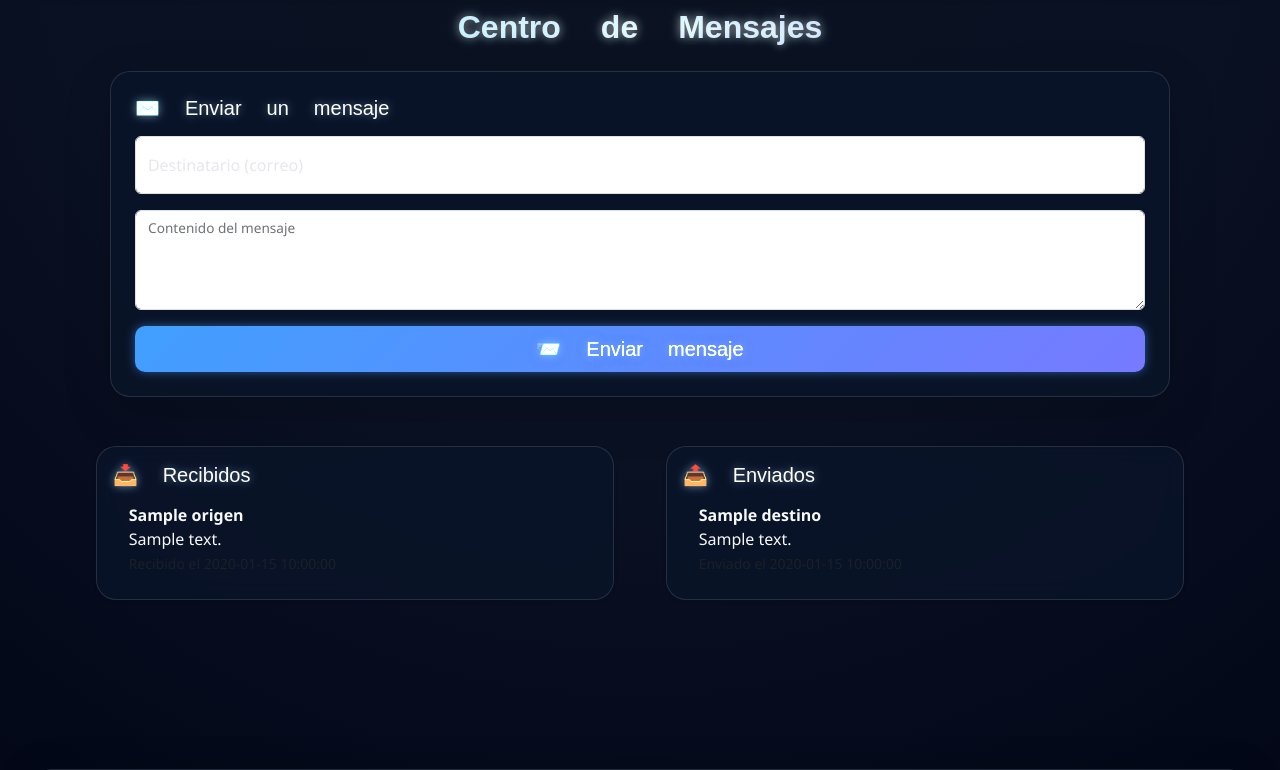
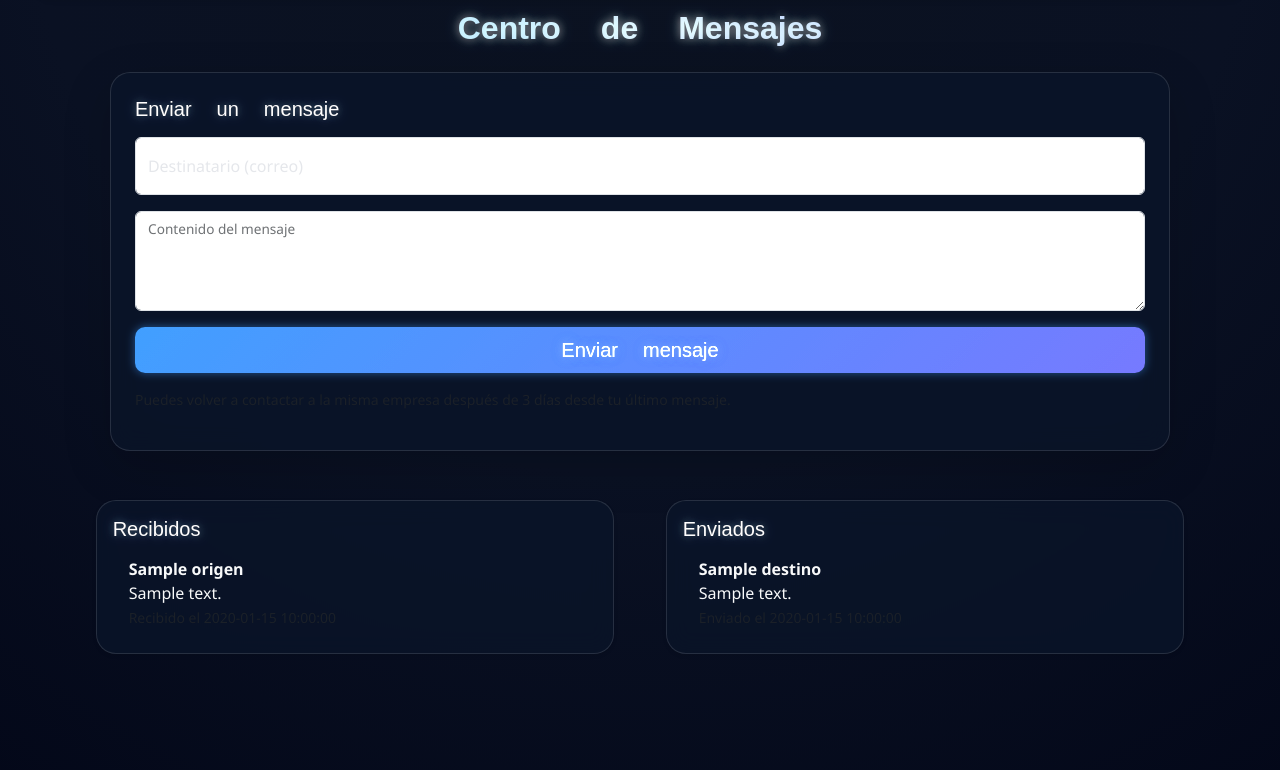
Before and after one commit to crhponce-blip/window-shopping, a Flask app: template templates/mensajes.html in a window 1280 px wide. Shown: the part 136-906 px from the top of the page. Run offline with Flask 3, Linux system fonts and the light colour scheme; the template is opened without the code that fills it: most values are stand-ins (such as "Sample title", 1, 10 or a date in 2020).

Commit message:
Update mensajes.html

```diff
--- a/templates/mensajes.html
+++ b/templates/mensajes.html
@@ -2,11 +2,15 @@
 {% block content %}
 <section class="fade-in py-5">
   <div class="container">
-    <h2 class="title-gradient text-center mb-4">{{ t("Centro de Mensajes") }}</h2>
+    <h2 class="title-gradient text-center mb-4">
+      <i class="fa-regular fa-comments"></i> {{ t("Centro de Mensajes") }}
+    </h2>
 
     <!-- 📩 Enviar nuevo mensaje -->
     <div class="glass-card p-4 shadow-lg mb-4">
-      <h5 class="mb-3 text-light">✉️ {{ t("Enviar un mensaje") }}</h5>
+      <h5 class="mb-3 text-light">
+        <i class="fa-regular fa-envelope"></i> {{ t("Enviar un mensaje") }}
+      </h5>
       <form method="POST" action="{{ url_for('mensajes') }}">
         <div class="form-floating mb-3">
           <input type="email" name="destino" id="destinoEmail" class="form-control"
@@ -22,18 +26,22 @@
 
         <div class="d-grid">
           <button type="submit" class="btn btn-primary btn-lg">
-            📨 {{ t("Enviar mensaje") }}
+            <i class="fa-regular fa-paper-plane"></i> {{ t("Enviar mensaje") }}
           </button>
         </div>
       </form>
+      <p class="small text-muted mt-3">
+        <i class="fa-regular fa-clock"></i>
+        {{ t("Puedes volver a contactar a la misma empresa después de 3 días desde tu último mensaje.") }}
+      </p>
     </div>
 
-    <!-- 📨 Bandeja de mensajes -->
+    <!-- 📨 Bandejas -->
     <div class="row">
-      <!-- Bandeja de recibidos -->
+      <!-- Recibidos -->
       <div class="col-md-6 mb-4">
         <div class="glass-card shadow-sm p-3">
-          <h5 class="text-light">📥 {{ t("Recibidos") }}</h5>
+          <h5 class="text-light"><i class="fa-solid fa-inbox"></i> {{ t("Recibidos") }}</h5>
           {% if recibidos %}
             <ul class="list-group list-group-flush">
               {% for m in recibidos %}
@@ -50,10 +58,10 @@
         </div>
       </div>
 
-      <!-- Bandeja de enviados -->
+      <!-- Enviados -->
       <div class="col-md-6 mb-4">
         <div class="glass-card shadow-sm p-3">
-          <h5 class="text-light">📤 {{ t("Enviados") }}</h5>
+          <h5 class="text-light"><i class="fa-regular fa-paper-plane"></i> {{ t("Enviados") }}</h5>
           {% if enviados %}
             <ul class="list-group list-group-flush">
               {% for m in enviados %}
@@ -61,16 +69,6 @@
                 <strong>{{ m.destino }}</strong><br>
                 {{ m.contenido }}<br>
                 <small class="text-muted">{{ t("Enviado el") }} {{ m.fecha }}</small>
-
-                {# 🕒 Mostrar tiempo restante si fue enviado hace menos de 3 días #}
-                {% set diff = (datetime.utcnow() - datetime.strptime(m.fecha, "%Y-%m-%d %H:%M")).total_seconds() if m.fecha else 0 %}
-                {% if diff < 259200 %}
-                  {% set horas_rest = (259200 - diff) / 3600 %}
-                  <small class="text-warning d-block mt-1">
-                    ⏳ {{ t("Podrás volver a escribir a este contacto en aproximadamente") }}
-                    {{ horas_rest|round(0) }}h.
-                  </small>
-                {% endif %}
               </li>
               {% endfor %}
             </ul>
@@ -81,20 +79,30 @@
       </div>
     </div>
 
-    <!-- 🔙 Volver al panel correcto según perfil -->
+    <!-- 🔙 Volver al panel -->
     <div class="text-center mt-4">
       {% if session.get('user') %}
         {% set u = session.get('user') %}
         {% if u.tipo == "extranjero" %}
-          <a href="{{ url_for('dashboard_extranjero') }}" class="btn btn-outline-light">← {{ t("Volver al Panel") }}</a>
+          <a href="{{ url_for('dashboard_extranjero') }}" class="btn btn-outline-light">
+            ← {{ t("Volver al Panel") }}
+          </a>
         {% elif u.tipo == "compraventa" %}
-          <a href="{{ url_for('dashboard_compra') }}" class="btn btn-outline-light">← {{ t("Volver al Panel") }}</a>
+          <a href="{{ url_for('dashboard_compra') }}" class="btn btn-outline-light">
+            ← {{ t("Volver al Panel") }}
+          </a>
         {% elif u.tipo == "mixto" %}
-          <a href="{{ url_for('dashboard_mixto') }}" class="btn btn-outline-light">← {{ t("Volver al Panel") }}</a>
+          <a href="{{ url_for('dashboard_mixto') }}" class="btn btn-outline-light">
+            ← {{ t("Volver al Panel") }}
+          </a>
         {% elif u.tipo == "servicio" %}
-          <a href="{{ url_for('dashboard_servicio') }}" class="btn btn-outline-light">← {{ t("Volver al Panel") }}</a>
+          <a href="{{ url_for('dashboard_servicio') }}" class="btn btn-outline-light">
+            ← {{ t("Volver al Panel") }}
+          </a>
         {% else %}
-          <a href="{{ url_for('dashboard_admin') }}" class="btn btn-outline-light">← {{ t("Volver al Panel") }}</a>
+          <a href="{{ url_for('dashboard_admin') }}" class="btn btn-outline-light">
+            ← {{ t("Volver al Panel") }}
+          </a>
         {% endif %}
       {% endif %}
     </div>
```
